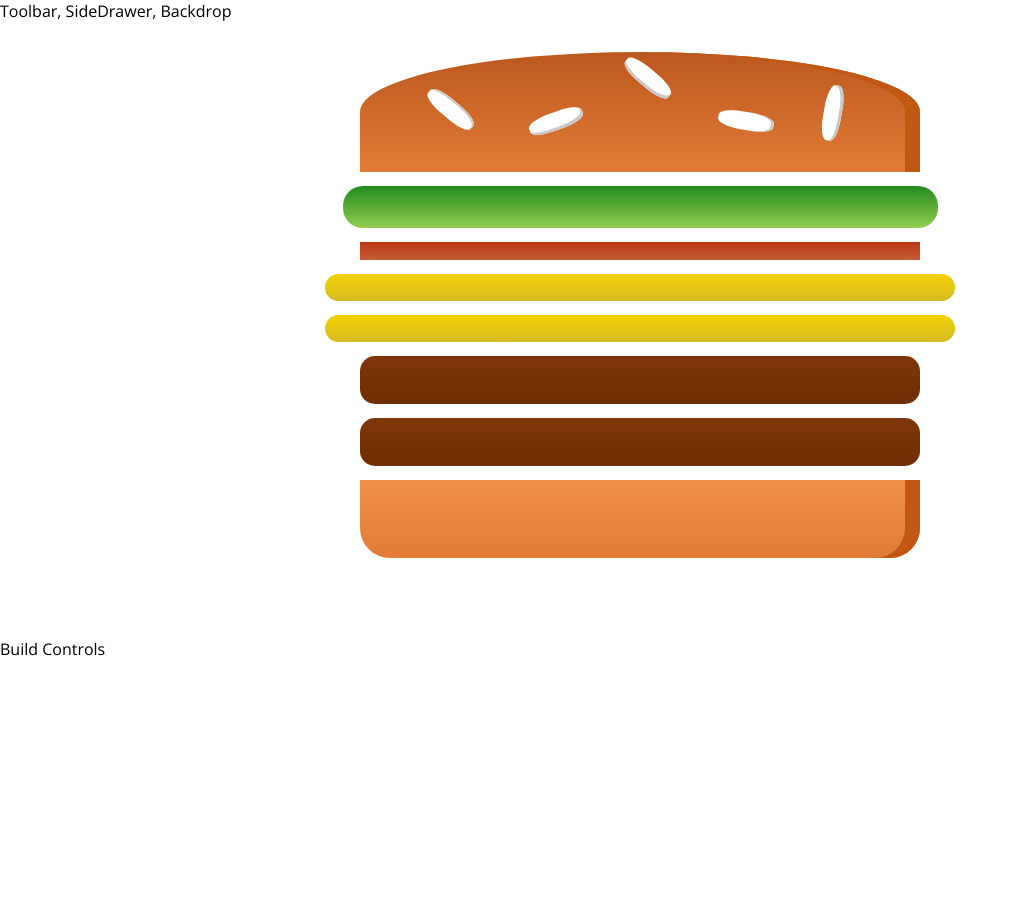
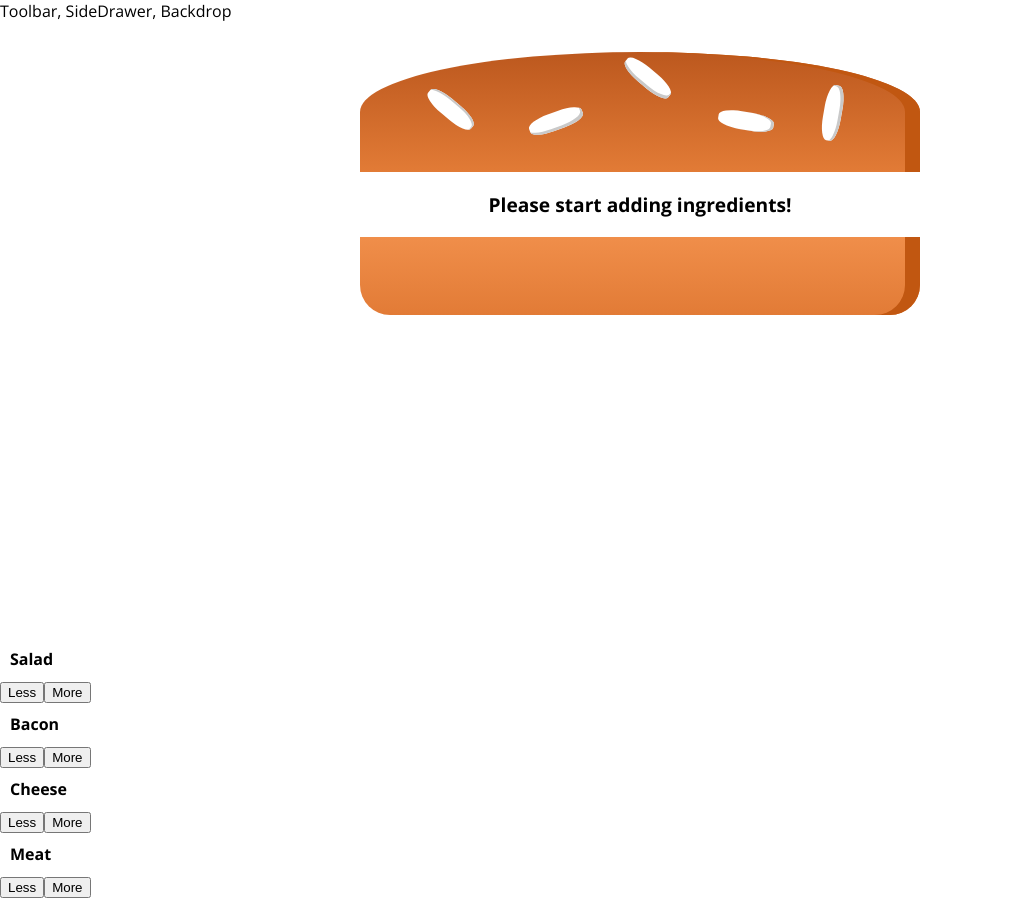
Before and after one commit to wawk/burger-builder, a React (Create React App) app: page / in a window 1280 px wide. Shown: the whole page, without its empty margins (0-1018 px from the left). Before the commit the page ends 800 px from the top, so only its background shows below. Built offline with nearby package versions, Linux system fonts and the light colour scheme.

Commit message:
Added builder controls and related styling

```diff
--- /dev/null
+++ b/src/components/Burger/BuildControls/BuildControl/BuildControl.js
@@ -0,0 +1,13 @@
+import React from 'react';
+import classes from './BuildControl.module.css';
+
+const buildControl = (props) => (
+    <div className={classes.buildControl}>
+        <div className={classes.Label}>{props.label}</div>
+        <button className = {classes.Less}>Less</button>
+        <button className={classes.More}>More</button>
+    </div>
+
+);
+
+export default buildControl;
--- /dev/null
+++ b/src/components/Burger/BuildControls/BuildControl/BuildControl.module.css
@@ -0,0 +1,58 @@
+
+
+    .BuildControl {
+        display: flex;
+        justify-content: space-between;
+        align-items: center;
+        margin: 5px 0;
+    }
+
+    .BuildControl button {
+        display: block;
+        font: inherit;
+        padding: 5px;
+        margin: 0 5px;
+        width: 80px;
+        border: 1px solid #AA6817;
+        cursor: pointer;
+        outline: none;
+    }
+
+    .BuildControl button:disabled {
+        background-color: #AC9980;
+        border: 1px solid #7E7365;
+        color: #ccc;
+        cursor: default;
+    }
+
+    .BuildControl button:hover:disabled {
+        background-color: #AC9980;
+        color: #ccc;
+        cursor: not-allowed;
+    }
+
+    .Label {
+        padding: 10px;
+        font-weight: bold;
+        width: 80px;
+    }
+
+    .BuildControl .Less {
+        background-color: #D39952;
+        color: white;
+    }
+
+    .BuildControl .More {
+        background-color: #8F5E1E;
+        color: white;
+    }
+
+    .BuildControl .Less:hover, .BuildControl .Less:active {
+        background-color: #DAA972;
+        color: white;
+    }
+
+    .BuildControl .More:hover,.BuildControl .More:active {
+        background-color: #99703F;
+        color: white;
+    }
--- /dev/null
+++ b/src/components/Burger/BuildControls/BuildControls.js
@@ -0,0 +1,24 @@
+import React from 'react';
+import classes from './BuildControls.module.css';
+import BuildControl from './BuildControl/BuildControl';
+
+const controls = [
+    {label: 'Salad', type: 'salad'},
+    {label: 'Bacon', type: 'bacon'},
+    {label: 'Cheese', type: 'cheese'},
+    {label: 'Meat',  type: 'meat'},
+
+];
+
+const buildControls = (props) => (
+    <div className={classes.buildControls}>
+        {controls.map(ctrl => (
+            <BuildControl key={ctrl.label} label={ctrl.label}/>
+        ))}
+
+    </div>
+
+
+);
+
+export default buildControls;
--- /dev/null
+++ b/src/components/Burger/BuildControls/BuildControls.module.css
@@ -0,0 +1,10 @@
+BuildControls {
+    width: 100%;
+    background-color: #CF8F2E;
+    display: flex;
+    flex-flow: column;
+    align-items: center;
+    box-shadow: 0 2px 1px #ccc;
+    margin: auto;
+    padding: 10px 0;
+}
--- a/src/containers/BurgerBuilder/BurgerBuilder.js
+++ b/src/containers/BurgerBuilder/BurgerBuilder.js
@@ -1,21 +1,22 @@
 import React, {Component} from 'react';
 import Aux from '../../hoc/Auxillary';
 import Burger from '../../components/Burger/Burger';
+import BuildControls from '../../components/Burger/BuildControls/BuildControls';
 
 class BurgerBuilder extends Component {
     state = {
         ingredients: {
-            salad: 1,
-            bacon: 1,
-            cheese: 2,
-            meat: 2
+            salad: 0,
+            bacon: 0,
+            cheese: 0,
+            meat: 0
         }
     }
     render () {
         return(
             <Aux>
                 <Burger ingredients = {this.state.ingredients}/>
-                <div>Build Controls</div>
+                <BuildControls/>
             </Aux>
         );
     }
```
